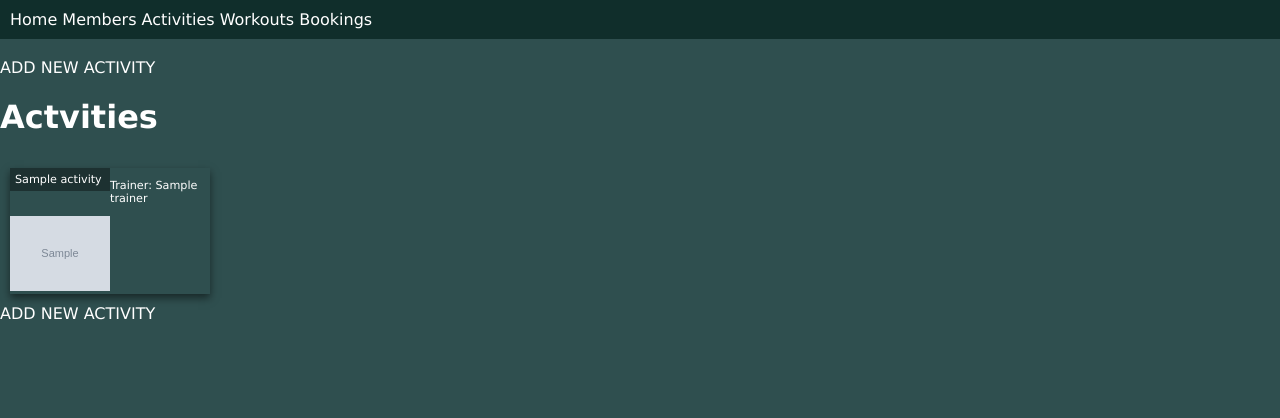
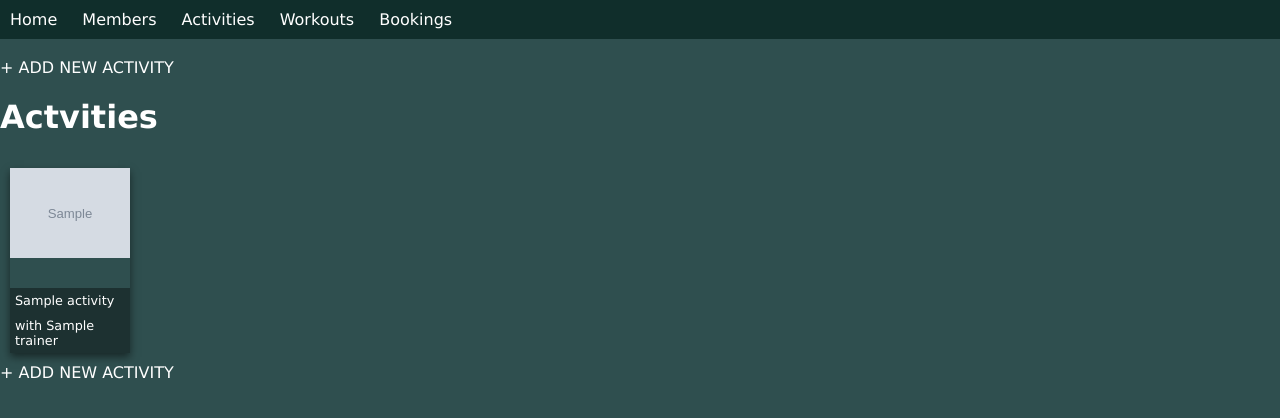
Before and after one commit to seriouspig/Gym_Manager_testing, a Flask app: page /activities in a window 1280 px wide. Shown: the top 418 px of the page. Run offline with Flask 2, Linux system fonts and the light colour scheme; grey boxes marked "Sample" are stand-in pictures; a database or web service that is not in the repository returns one stand-in record (values such as "Sample title"); some libraries are stand-ins or nearby versions.

Commit message:
Wednesday start CSS

```diff
--- a/static/css/invisible.css
+++ b/static/css/invisible.css
@@ -1,3 +1,36 @@
 .hidden {
     visibility: hidden;
 }
+
+img {
+    max-width : 100%;
+    max-height: 100%;
+}
+
+.member_photo {
+    grid-area: photo;
+    background-color: rgb(29, 49, 49);
+}
+
+.trainer {
+    padding: 5px;
+    grid-area: trainer;
+    background-color: rgb(29, 49, 49);
+
+}
+
+.activity_container {
+    display: grid;
+    width: 120px;
+    margin:10px;
+    font-size: 80%;
+    box-shadow: 0 4px 8px 0 rgba(0,0,0,0.5);
+
+
+    grid-template-areas: 'photo '
+                         'name'
+                         'trainer';
+
+    grid-template-rows: 3fr 0.3fr 0.3fr;
+
+}
--- a/static/css/style.css
+++ b/static/css/style.css
@@ -59,7 +59,7 @@ img {
     display: grid;
     width: 200px;
     margin:10px;
-    font-size: 70%;
+    font-size: 80%;
     box-shadow: 0 4px 8px 0 rgba(0,0,0,0.5);
 
 
@@ -84,3 +84,8 @@ a:hover {
     display: flex;
     flex-flow: row wrap;
 }
+
+.head_nav {
+    margin-right: 20px;
+
+}
--- a/templates/activities/index.html
+++ b/templates/activities/index.html
@@ -2,20 +2,22 @@
 
 {% block content %}
 <br>
-<a href="/activities/new">ADD NEW ACTIVITY</a>
+<a href="/activities/new">+ ADD NEW ACTIVITY</a>
 <h1>Actvities</h1>
 
 <div class="gallery">
 
     {% for activity in activities %}
-    <div class="grid_container">
-    <a href="/activities/{{activity.id}}">
-        <div class="name">{{activity.name}}</div>
+    <div class="activity_container">
+        <div class="name">
+        <a href="/activities/{{activity.id}}">
+        {{activity.name}}
         </a>
-        <p>Trainer: {{activity.trainer}}</p>
-        <div class="photo"><img src="static/images/{{activity.photo}}" alt="activity_photo"></div>
     </div>
+        <div class="trainer">with {{activity.trainer}}</div>
+        <div class="activity_photo"><img src="static/images/{{activity.photo}}" alt="activity_photo"></div>
+</div>
     {% endfor %}
 </div>
-<a href="/activities/new">ADD NEW ACTIVITY</a>
+<a href="/activities/new">+ ADD NEW ACTIVITY</a>
 {% endblock %}
--- a/templates/base.html
+++ b/templates/base.html
@@ -11,11 +11,11 @@
 </head>
 <body>
 <header>
-<a href="/">Home</a>
-<a href="/members">Members</a>
-<a href="/activities">Activities</a>
-<a href="/workouts">Workouts</a>
-<a href="/bookings">Bookings</a>
+<a class="head_nav" href="/">Home</a>
+<a class="head_nav" href="/members">Members</a>
+<a class="head_nav" href="/activities">Activities</a>
+<a class="head_nav" href="/workouts">Workouts</a>
+<a class="head_nav" href="/bookings">Bookings</a>
 </header>
 
     {% block content %}
```
